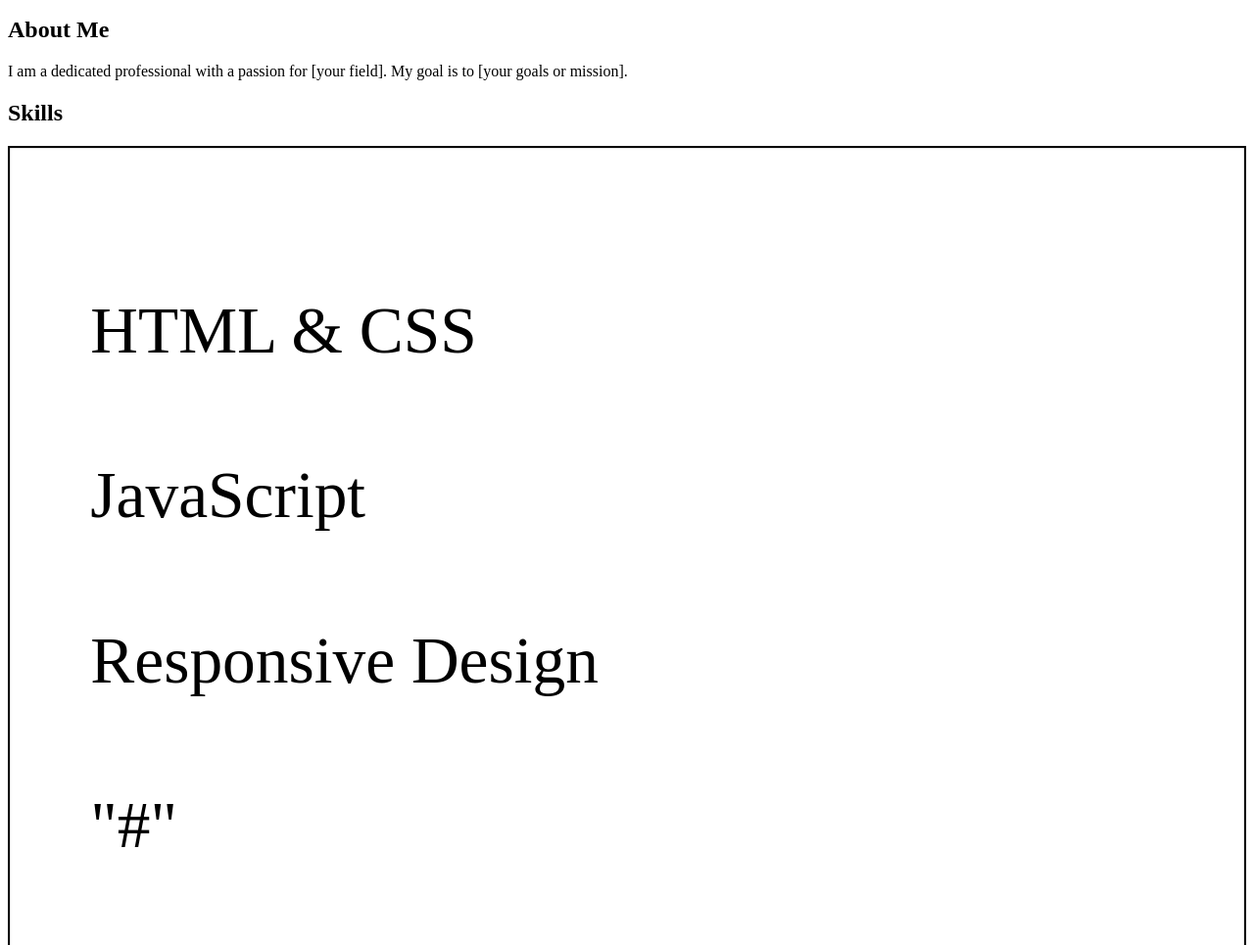
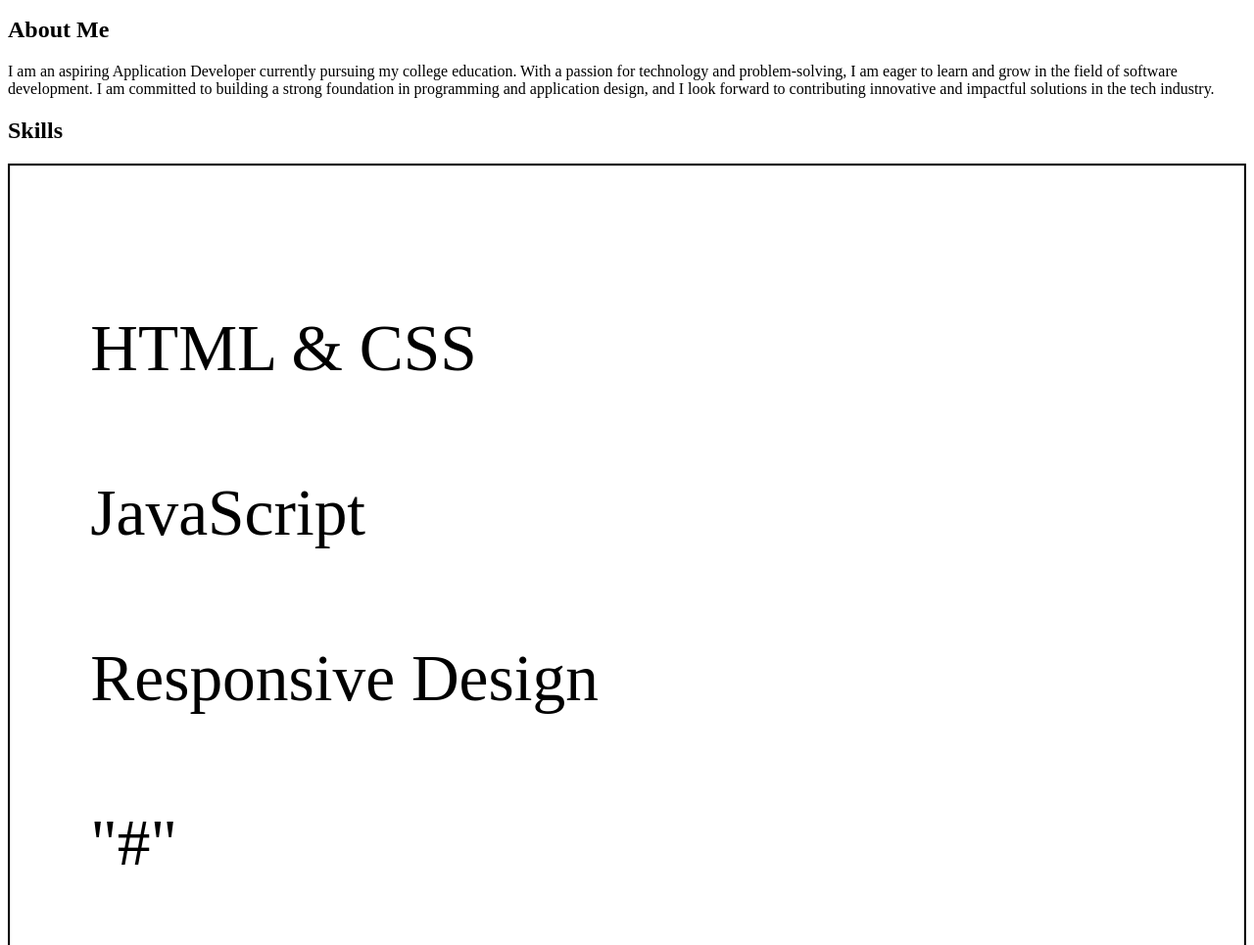
Before and after one commit to Cusiokhale/frontend-development-assignment-1, a plain HTML site: page index.html in a window 1280 px wide. Shown: the part 135-1100 px from the top of the page at 98% size. Drawn offline with Linux system fonts and the light colour scheme.

Commit message:
About section text edited

```diff
--- a/index.html
+++ b/index.html
@@ -15,7 +15,11 @@
     <main>
         <section id="about">
             <h2>About Me</h2>
-            <p>I am a dedicated professional with a passion for [your field]. My goal is to [your goals or mission].</p>
+            <p>I am an aspiring Application Developer currently pursuing my college education.
+                With a passion for technology and problem-solving, I am eager to learn and
+                 grow in the field of software development. I am committed to building a
+                 strong foundation in programming and application design, and I look
+                 forward to contributing innovative and impactful solutions in the tech industry.</p>
         </section>
         <section id="skills" aria-labelledby="skills-heading">
             <h2 id="skills-heading">Skills</h2>
```
